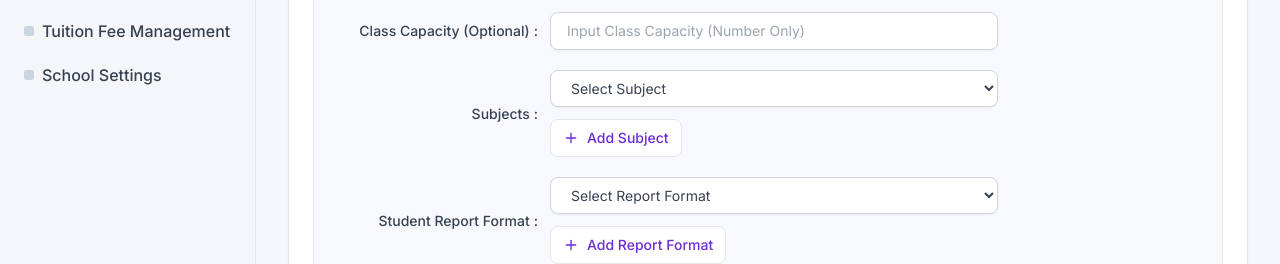
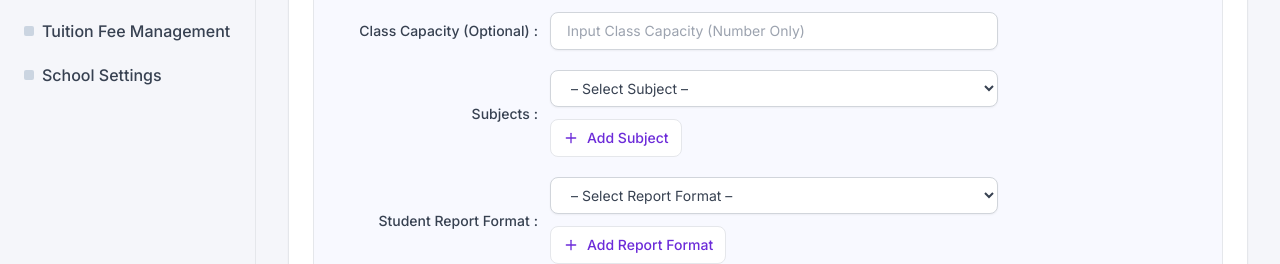
Before and after one commit to SSDIGITAL-DevTeam/Tygo-School, a Next.js app: page /master-data/classes/add-class in a window 1280 px wide. Shown: the part 378-642 px from the top of the page. Built offline with nearby package versions, Linux system fonts and the light colour scheme.

Commit message:
fix redundant subject and report format

```diff
--- a/app/master-data/classes/add-class/page.tsx
+++ b/app/master-data/classes/add-class/page.tsx
@@ -5,13 +5,7 @@ import { Inter } from "next/font/google";
 import { useRouter } from "next/navigation";
 import Sidebar from "../../../../components/Sidebar";
 import Header from "../../../../components/Header";
-import {
-  ArrowLeft,
-  GraduationCap,
-  Plus,
-  Save,
-  Trash2,
-} from "lucide-react";
+import { ArrowLeft, GraduationCap, Plus, Save, Trash2 } from "lucide-react";
 
 const inter = Inter({ subsets: ["latin"] });
 
@@ -70,6 +64,9 @@ const AddClassesPage: React.FC = () => {
 
   const updateSubject = (index: number, value: string) => {
     setSubjectSelections((prev) => {
+      if (value && prev.some((v, i) => i !== index && v === value)) {
+        return prev; // abaikan jika sudah dipakai dropdown lain
+      }
       const next = [...prev];
       next[index] = value;
       return next;
@@ -77,7 +74,9 @@ const AddClassesPage: React.FC = () => {
   };
 
   const removeSubject = (index: number) => {
-    setSubjectSelections((prev) => prev.filter((_, itemIndex) => itemIndex !== index));
+    setSubjectSelections((prev) =>
+      prev.filter((_, itemIndex) => itemIndex !== index)
+    );
   };
 
   const addReportSelect = () => {
@@ -86,6 +85,9 @@ const AddClassesPage: React.FC = () => {
 
   const updateReport = (index: number, value: string) => {
     setReportSelections((prev) => {
+      if (value && prev.some((v, i) => i !== index && v === value)) {
+        return prev; // abaikan jika sudah dipakai dropdown lain
+      }
       const next = [...prev];
       next[index] = value;
       return next;
@@ -93,8 +95,23 @@ const AddClassesPage: React.FC = () => {
   };
 
   const removeReport = (index: number) => {
-    setReportSelections((prev) => prev.filter((_, itemIndex) => itemIndex !== index));
+    setReportSelections((prev) =>
+      prev.filter((_, itemIndex) => itemIndex !== index)
+    );
   };
+
+  const selectedSubjectSet = useMemo(
+    () => new Set(subjectSelections.filter(Boolean)),
+    [subjectSelections]
+  );
+  const selectedReportSet = useMemo(
+    () => new Set(reportSelections.filter(Boolean)),
+    [reportSelections]
+  );
+
+  const allSubjectsChosen =
+    selectedSubjectSet.size >= uniqueSubjectOptions.length;
+  const allReportsChosen = selectedReportSet.size >= uniqueReportOptions.length;
 
   return (
     <div className={`min-h-screen bg-[#f5f6fa] ${inter.className}`}>
@@ -132,7 +149,9 @@ const AddClassesPage: React.FC = () => {
                     <GraduationCap className="h-6 w-6" />
                   </div>
                   <div>
-                    <h1 className="text-xl font-semibold text-gray-900">Add Classes</h1>
+                    <h1 className="text-xl font-semibold text-gray-900">
+                      Add Classes
+                    </h1>
                   </div>
                 </div>
               </div>
@@ -163,7 +182,9 @@ const AddClassesPage: React.FC = () => {
                       input={
                         <select
                           value={homeroomTeacher}
-                          onChange={(event) => setHomeroomTeacher(event.target.value)}
+                          onChange={(event) =>
+                            setHomeroomTeacher(event.target.value)
+                          }
                           className="w-full max-w-md rounded-lg border border-gray-300 bg-white px-4 py-2 text-sm text-gray-700 shadow-sm focus:border-[#6c2bd9] focus:outline-none focus:ring-2 focus:ring-[#6c2bd9]/30"
                         >
                           <option value="" disabled>
@@ -186,7 +207,10 @@ const AddClassesPage: React.FC = () => {
                           inputMode="numeric"
                           value={classCapacity}
                           onChange={(event) => {
-                            const nextValue = event.target.value.replace(/[^0-9]/g, "");
+                            const nextValue = event.target.value.replace(
+                              /[^0-9]/g,
+                              ""
+                            );
                             setClassCapacity(nextValue);
                           }}
                           placeholder="Input Class Capacity (Number Only)"
@@ -206,12 +230,23 @@ const AddClassesPage: React.FC = () => {
                             >
                               <select
                                 value={value}
-                                onChange={(event) => updateSubject(index, event.target.value)}
+                                onChange={(event) =>
+                                  updateSubject(index, event.target.value)
+                                }
                                 className="flex-1 rounded-lg border border-gray-300 bg-white px-4 py-2 text-sm text-gray-700 shadow-sm focus:border-[#6c2bd9] focus:outline-none focus:ring-2 focus:ring-[#6c2bd9]/30"
                               >
-                                <option value="">Select Subject</option>
+                                <option value="" disabled>
+                                  – Select Subject –
+                                </option>
                                 {uniqueSubjectOptions.map((option) => (
-                                  <option key={option} value={option}>
+                                  <option
+                                    key={option}
+                                    value={option}
+                                    disabled={
+                                      selectedSubjectSet.has(option) &&
+                                      option !== value
+                                    }
+                                  >
                                     {option}
                                   </option>
                                 ))}
@@ -251,12 +286,23 @@ const AddClassesPage: React.FC = () => {
                             >
                               <select
                                 value={value}
-                                onChange={(event) => updateReport(index, event.target.value)}
+                                onChange={(event) =>
+                                  updateReport(index, event.target.value)
+                                }
                                 className="flex-1 rounded-lg border border-gray-300 bg-white px-4 py-2 text-sm text-gray-700 shadow-sm focus:border-[#6c2bd9] focus:outline-none focus:ring-2 focus:ring-[#6c2bd9]/30"
                               >
-                                <option value="">Select Report Format</option>
+                                <option value="" disabled>
+                                  – Select Report Format –
+                                </option>
                                 {uniqueReportOptions.map((option) => (
-                                  <option key={option} value={option}>
+                                  <option
+                                    key={option}
+                                    value={option}
+                                    disabled={
+                                      selectedReportSet.has(option) &&
+                                      option !== value
+                                    }
+                                  >
                                     {option}
                                   </option>
                                 ))}
```
